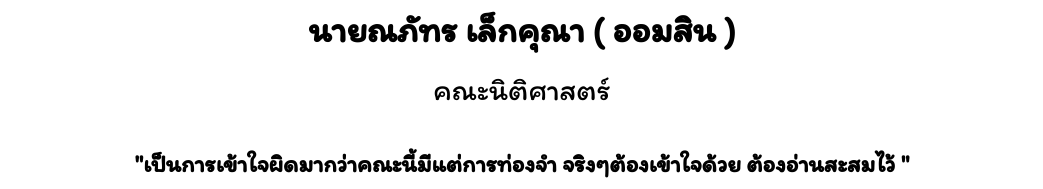
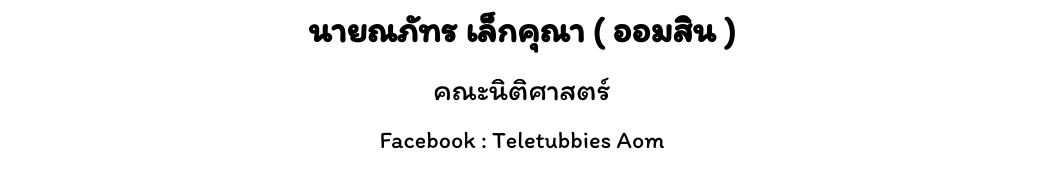
Before and after one commit to impalmn/16Inspirations-aomsin, a plain HTML site: page index.html in a window 1280 px wide. Shown: the part 999-1188 px from the top of the page, without its empty margins (118-1161 px from the left). Drawn offline with nearby package versions, Linux system fonts and the light colour scheme.

Commit message:
Update index.html

```diff
--- a/index.html
+++ b/index.html
@@ -43,6 +43,7 @@ h2,h3,h4,h5,h6,p {font-family: "Itim", sans-serif}
   <div class="w3-content">
     <h2 class="w3-center w3-text-black w3-xxlarge"><b>นายณภัทร เล็กคุณา ( ออมสิน )</b></h2>
     <h2 class="w3-center w3-text-black">คณะนิติศาสตร์</h2>
+    <h3 class="w3-center w3-text-black">Facebook : Teletubbies Aom</h3>
 
 
   <!-- ???? -->
```
